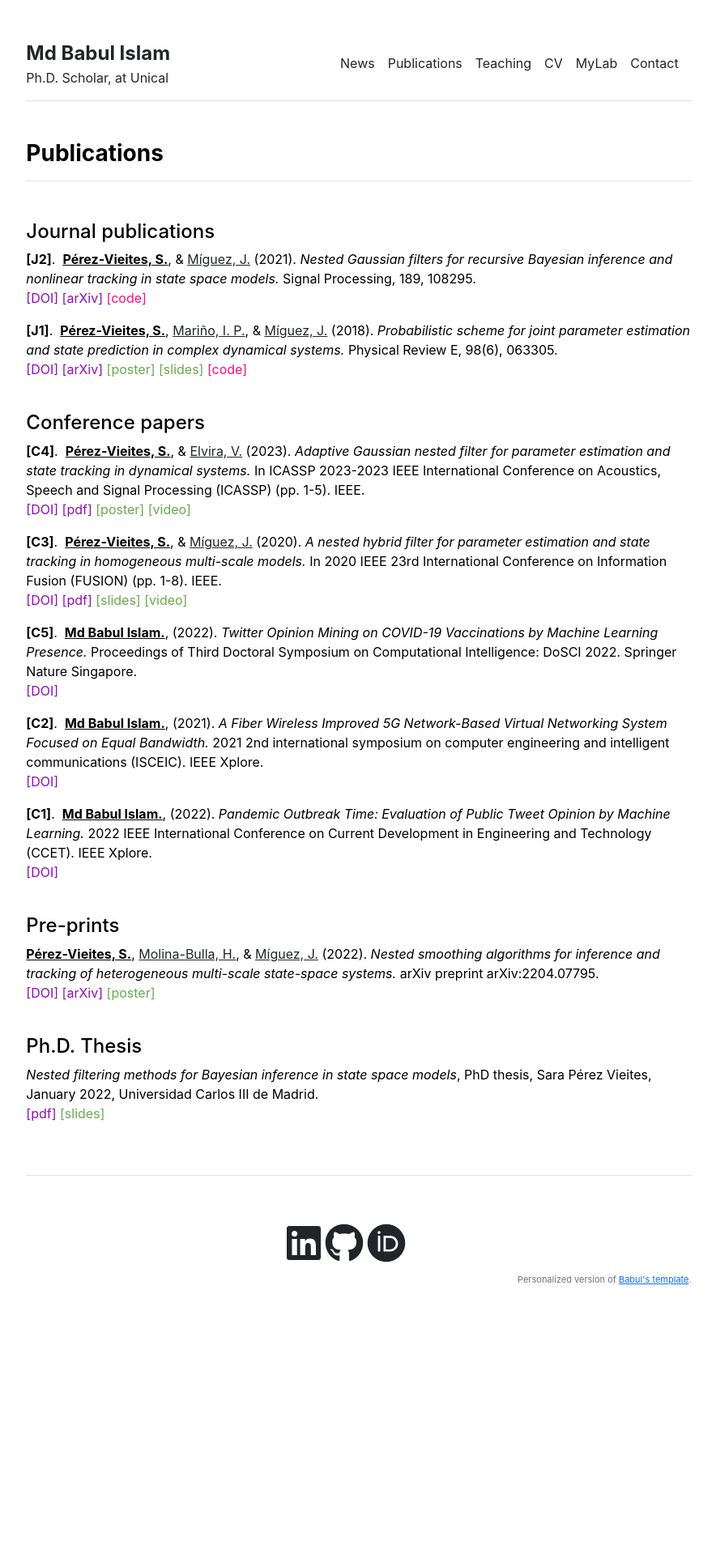
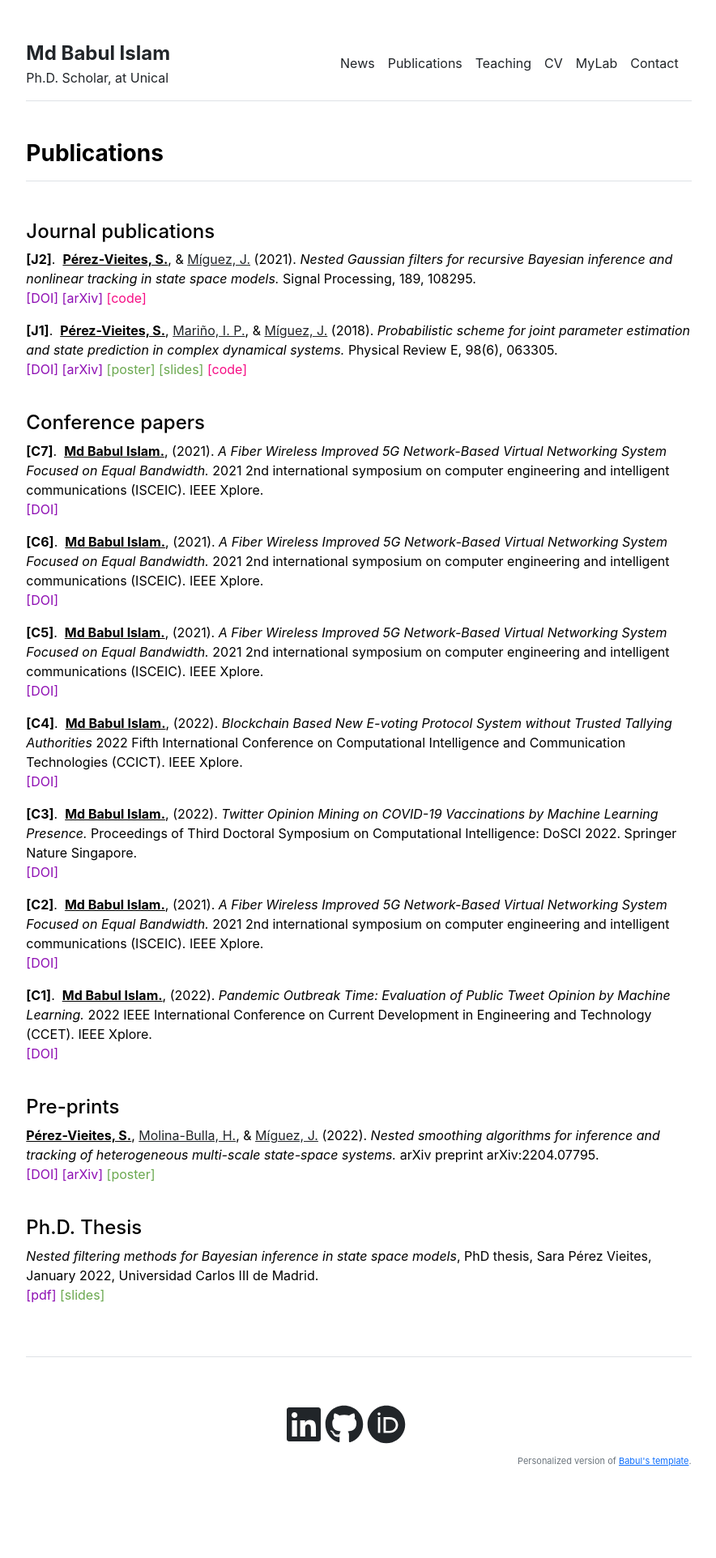
Before and after one commit to babulcseian/babulcseian.github.io, a Jekyll site: the page built from publications.md, in a window 1280 px wide. Shown: the whole page at 81% size, without its empty margins (197-1081 px from the left). Built offline with Jekyll 4.4.1, drawn with Linux system fonts in a browser that asks for light colours; a style sheet for code colours, icons or effects is not loaded; before the commit the page ends 1700 px from its top, so only the background shows below that.

Commit message:
Update publications.yml

```diff
--- a/_data/publications.yml
+++ b/_data/publications.yml
@@ -3,9 +3,11 @@ journal:
 - {idx: '[J1]', authors: [{name: 'Pérez-Vieites, S.', me: '1'}, {name: 'Mariño, I. P.', url: 'https://gestion2.urjc.es/pdi/ver/ines.perez'}, {name: 'Míguez, J.', url: 'https://jmiguez.webs.tsc.uc3m.es/', last: '1'}], year: '2018', title: 'Probabilistic scheme for joint parameter estimation and state prediction in complex dynamical systems.', journal: 'Physical Review E, 98(6), 063305.', doi: 'https://doi.org/10.1103/PhysRevE.98.063305', arxiv: 'https://arxiv.org/abs/1708.03730', poster: 'publications/posters/posterSIAMChapterSaraPV.pdf', slides: 'publications/slides/Charla05DiciembreGTS.pdf', code: 'https://github.com/sarapv/Perez-Vieites2018_NestedHybridFilter.git'}
 
 conference:
-- {idx: '[C4]', authors: [{name: 'Pérez-Vieites, S.', me: '1'}, {name: 'Elvira, V.', url: 'https://victorelvira.github.io/', last: '1'}], year: '2023',title: 'Adaptive Gaussian nested filter for parameter estimation and state tracking in dynamical systems.', journal: 'In ICASSP 2023-2023 IEEE International Conference on Acoustics, Speech and Signal Processing (ICASSP) (pp. 1-5). IEEE.', doi: 'https://doi.org/10.1109/ICASSP49357.2023.10094865', paper: 'publications/papers/PerezVieites23_ICASSP.pdf', poster: 'publications/posters/PerezVieites_ICASSP23_Posterv2.pdf', videos: 'https://youtu.be/urZdCFFssXI'}
-- {idx: '[C3]', authors: [{name: 'Pérez-Vieites, S.', me: '1'}, {name: 'Míguez, J.', url: 'https://jmiguez.webs.tsc.uc3m.es/', last: '1'}], year: '2020',title: 'A nested hybrid filter for parameter estimation and state tracking in homogeneous multi-scale models.', journal: 'In 2020 IEEE 23rd International Conference on Information Fusion (FUSION) (pp. 1-8). IEEE.', web: 'https://ieeexplore.ieee.org/abstract/document/9190630', doi: 'https://doi.org/10.23919/FUSION45008.2020.9190630', paper: 'publications/papers/PerezVieites_FUSION20.pdf', slides: 'publications/slides/PresentationFUSION20SaraPV.pdf', videos: 'https://www.youtube.com/watch?v=GzMjUOqyOIk&t=45s'}
-- {idx: '[C5]', authors: [{name: 'Md Babul Islam.', me: '1'}], year: '2022', title: 'Twitter Opinion Mining on COVID-19 Vaccinations by Machine Learning Presence.', journal: 'Proceedings of Third Doctoral Symposium on Computational Intelligence: DoSCI 2022. Springer Nature Singapore.', doi: 'https://doi.org/10.1007/978-981-19-3148-2_4'}
+- {idx: '[C7]', authors: [{name: 'Md Babul Islam.', me: '1'}], year: '2021', title: 'A Fiber Wireless Improved 5G Network-Based Virtual Networking System Focused on Equal Bandwidth.', journal: '2021 2nd international symposium on computer engineering and intelligent communications (ISCEIC). IEEE Xplore.', doi: 'https://doi.org/10.1109/ISCEIC53685.2021.00098'}
+- {idx: '[C6]', authors: [{name: 'Md Babul Islam.', me: '1'}], year: '2021', title: 'A Fiber Wireless Improved 5G Network-Based Virtual Networking System Focused on Equal Bandwidth.', journal: '2021 2nd international symposium on computer engineering and intelligent communications (ISCEIC). IEEE Xplore.', doi: 'https://doi.org/10.1109/ISCEIC53685.2021.00098'}
+- {idx: '[C5]', authors: [{name: 'Md Babul Islam.', me: '1'}], year: '2021', title: 'A Fiber Wireless Improved 5G Network-Based Virtual Networking System Focused on Equal Bandwidth.', journal: '2021 2nd international symposium on computer engineering and intelligent communications (ISCEIC). IEEE Xplore.', doi: 'https://doi.org/10.1109/ISCEIC53685.2021.00098'}
+- {idx: '[C4]', authors: [{name: 'Md Babul Islam.', me: '1'}], year: '2022', title: 'Blockchain Based New E-voting Protocol System without Trusted Tallying Authorities', journal: '2022 Fifth International Conference on Computational Intelligence and Communication Technologies (CCICT). IEEE Xplore.', doi: 'https://doi.org/10.1109/CCiCT56684.2022.00064'}
+- {idx: '[C3]', authors: [{name: 'Md Babul Islam.', me: '1'}], year: '2022', title: 'Twitter Opinion Mining on COVID-19 Vaccinations by Machine Learning Presence.', journal: 'Proceedings of Third Doctoral Symposium on Computational Intelligence: DoSCI 2022. Springer Nature Singapore.', doi: 'https://doi.org/10.1007/978-981-19-3148-2_4'}
 - {idx: '[C2]', authors: [{name: 'Md Babul Islam.', me: '1'}], year: '2021', title: 'A Fiber Wireless Improved 5G Network-Based Virtual Networking System Focused on Equal Bandwidth.', journal: '2021 2nd international symposium on computer engineering and intelligent communications (ISCEIC). IEEE Xplore.', doi: 'https://doi.org/10.1109/ISCEIC53685.2021.00098'}
 - {idx: '[C1]', authors: [{name: 'Md Babul Islam.', me: '1'}], year: '2022', title: 'Pandemic Outbreak Time: Evaluation of Public Tweet Opinion by Machine Learning.', journal: '2022 IEEE International Conference on Current Development in Engineering and Technology (CCET). IEEE Xplore.', doi: 'https://doi.org/10.1109/CCET56606.2022.10080351'}
 
```
